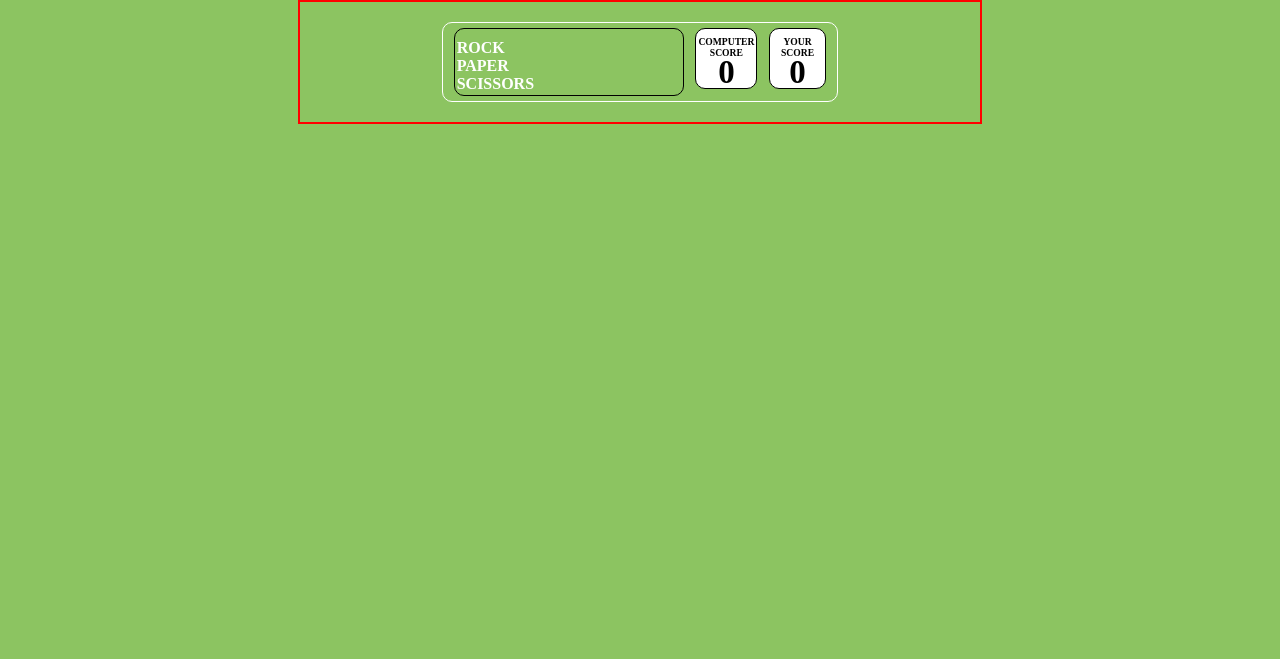
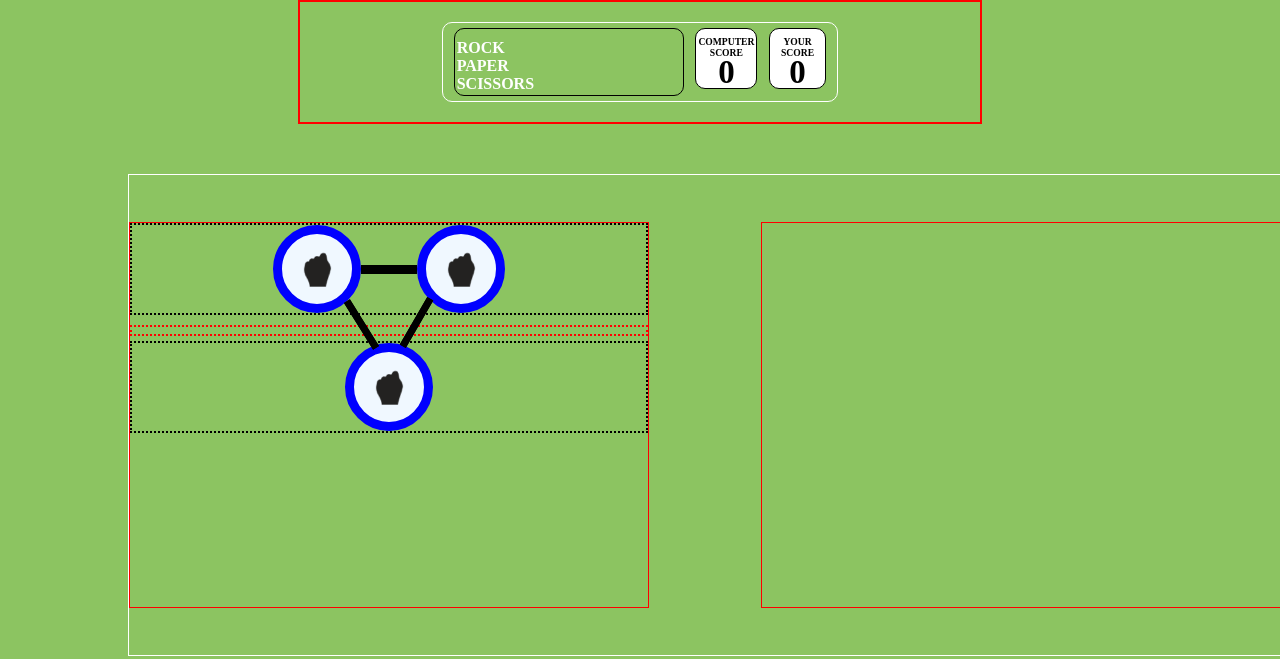
Before and after one commit to BASHISTHANAYAK/Major-Module-Test-JavaScript-, a plain HTML site: page index1.html in a window 1280 px wide. Drawn offline with Linux system fonts and the light colour scheme.

Commit message:
saving pro copy

```diff
--- a/index1.html
+++ b/index1.html
@@ -64,6 +64,119 @@
        padding: 7px;
       }
 
+#Second-parent-box{
+  border: 1px solid white;
+  width: 90%;
+  height: 60vh ;
+ margin:50px 0px 0px 10% ;
+ display: flex;
+ align-items: center;
+ justify-content: space-between;
+}
+
+#Circle-div,#Rules-div{
+  border: 1.5px solid red;
+width: 45%;
+height: 80%;
+}
+
+#Circle-div>div:nth-child(1){
+  border: 2px dotted black;
+display: flex;
+justify-content: center;
+align-items: center;
+
+}
+
+#Circle-div>div:nth-child(3){
+  margin-top: 5px;
+  border: 2px dotted black;
+  display: flex;
+  justify-content: center;
+  align-items: center;
+}
+
+.Circles{
+  border: 9px solid blue;
+  width: 70px;
+  height: 70px;
+  background-color: aliceblue;
+  border-radius:50%;
+  display: flex;
+  align-items: center;
+  justify-content: center;
+}
+
+.Circles img{
+  display: block;
+  width: 70%;
+}
+
+.Long-bar{
+ border: 3px solid black;
+ height:3px;
+ width: 50px;
+ background-color: black;
+ /* position: absolute; */
+}
+
+.Middle-bar-parent{
+  border: 2px dotted red;
+  margin-top: 10px;
+  display: flex;
+  justify-content: center;
+}
+
+.SecondBar{
+width: 53px;
+height: 5px;
+border: 1px solid;
+background-color: black;
+rotate: 58deg;
+position: relative;
+margin-left: -30px;
+top: -6px;
+}
+
+.ThirdBar{
+  width: 53px;
+  height: 5px;
+  background-color: black;
+  border: 1px solid;
+  rotate: -60deg;
+  margin-right: -29px;
+  margin-top: -8px;
+}
+
+
+
+
+
+
+
+
+
+
+
+
+
+
+
+
+
+
+
+
+
+
+
+
+
+
+
+
+
+
 
 
 
@@ -81,7 +194,7 @@
     </style>
   </head>
   <body>
-    <div id="FirstPage">
+    <header id="FirstPage">
           <div id="RPS-header-div">
             <div id="white-border">
               <div>
@@ -101,7 +214,44 @@
               </div>
             </div>
           </div>
+
+
+          <div id="Second-parent-box">
+
+                      <div id="Circle-div">
+                          <div>
+                                <div class="Circles">
+                                  <img src="./Images/icons8-fist-67 1.png" alt="">
                                 </div>
+                                <div class="Long-bar"></div>
+                                <div class="Circles">
+                                  <img src="./Images/icons8-fist-67 1.png" alt="">
+                                </div>
+                          </div>
+                                    <div class="Middle-bar-parent">
+                                          <div class=" SecondBar"></div>
+                                         <div class=" ThirdBar"></div>
+                                   </div>
+                          <div>
+                                <div class="Circles">
+                                <img src="./Images/icons8-fist-67 1.png" alt="">
+                              </div>
+                          </div>
+                      </div>
+
+
+
+                   <div id="Rules-div"></div>
+
+          </div>
+
+    </header>
+
+
+
+
+
+
     <div id="youWin"></div>
     <div id="YouLost"></div>
     <div id="TieUp"></div>
```
Also changed, not shown: test.html (added, +77 -0 lines), tringle.html (added, +94 -0 lines), Images/icons8-fist-67 1.png (added). Lines whose indentation alone changed are shown as unchanged.
